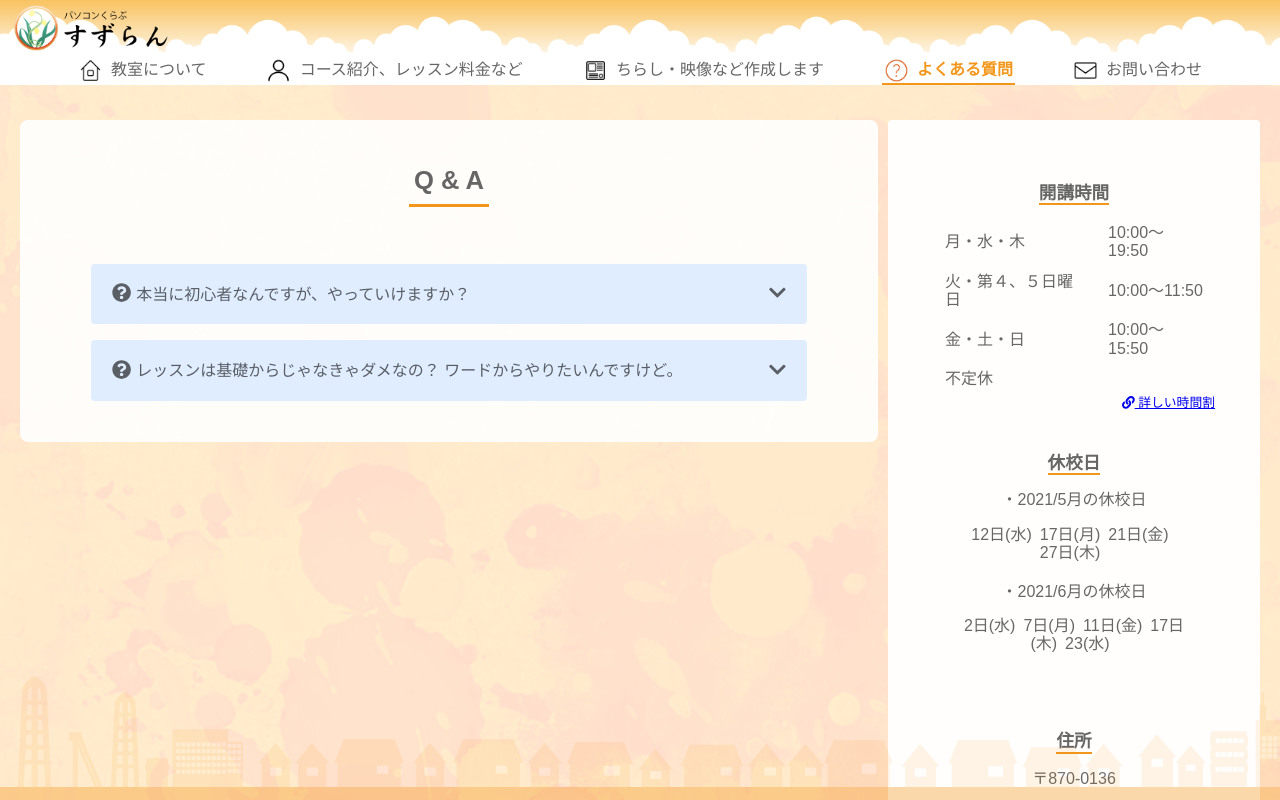
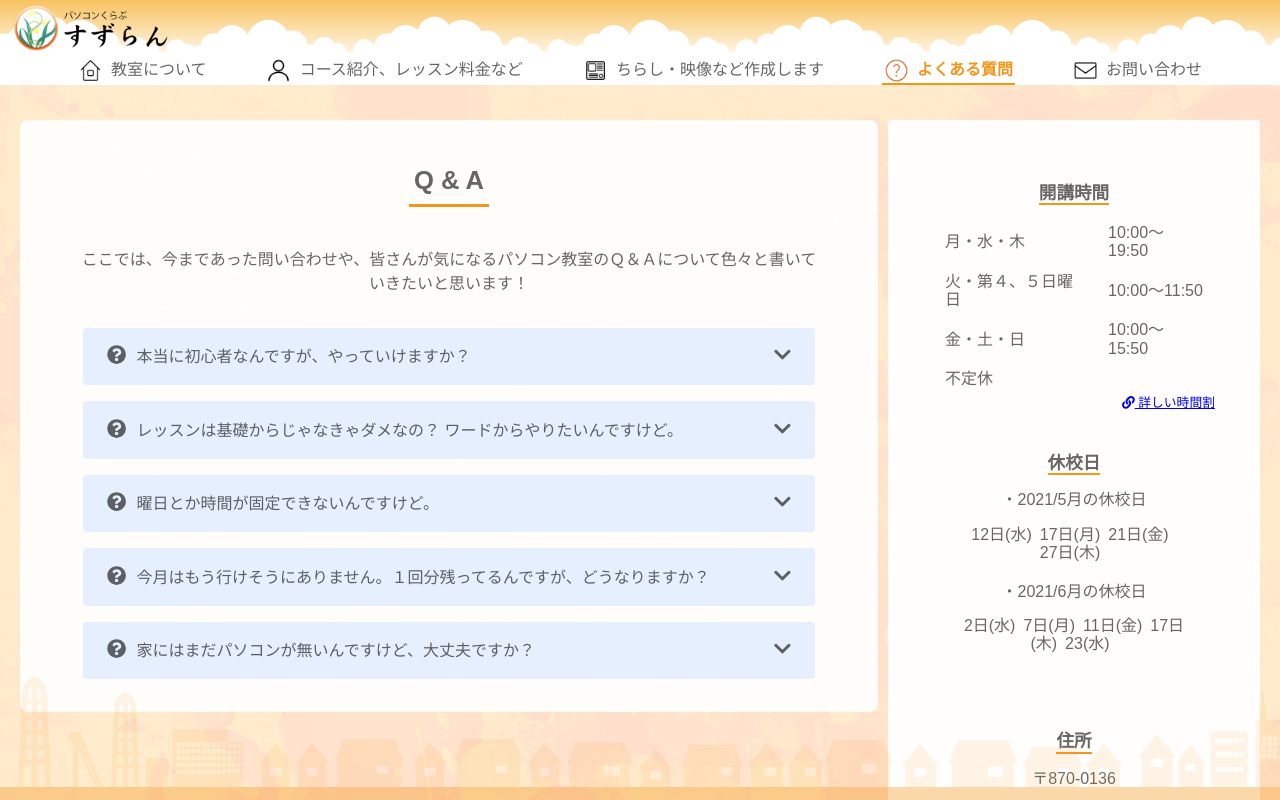
Before and after one commit to KounoTaihei/suzuran-next, a Next.js app: page /questions in a window 1280 px wide. Shown: the top 800 px of the page. Built offline with nearby package versions, Linux system fonts and the light colour scheme.

Commit message:
Q&Aページ追加

```diff
--- a/components/header.tsx
+++ b/components/header.tsx
@@ -7,7 +7,7 @@ const Header = () => {
     return (
         <div className={styles.header}>
             <nav className={styles.navbar}>
-                <Link href="/">
+                <Link href="/" passHref>
                     <h1 className={styles.h1}>
                         <span className={styles.img_wrapper}>
                             <Image
--- a/components/nav.tsx
+++ b/components/nav.tsx
@@ -60,7 +60,7 @@ const Nav = () => {
             <ul className={styles.nav_items}>
                 {items.map(item =>
                     <li key={item.text} className={router.pathname === item.link ? `${styles.nav_item} ${styles.active}` : styles.nav_item}>
-                        <Link href={item.link}>
+                        <Link href={item.link} passHref>
                             <a className={styles.nav_link}>
                                 <Image src={router.pathname === item.link ? item.activeImage : item.image} className={styles.nav_img} width={25} height={25} />
                                 <p className={styles.nav_text}>&thinsp;{item.text}</p>
--- a/components/subcontent.tsx
+++ b/components/subcontent.tsx
@@ -54,7 +54,7 @@ const Subcontent = () => {
                         </tbody>
                     </table>
                 </div>
-                <Link href="/about#timetable">
+                <Link href="/about#timetable" passHref>
                     <a className={styles.link}>
                         <FontAwesomeIcon icon={faLink} /> 詳しい時間割
                     </a>
--- a/pages/questions/index.tsx
+++ b/pages/questions/index.tsx
@@ -3,6 +3,7 @@ import { FontAwesomeIcon } from '@fortawesome/react-fontawesome';
 import { useState } from 'react';
 import Content from '../../components/content'
 import styles from '../../styles/Questions.module.scss';
+import Link from 'next/link';
 
 const Questions = () => {
     const [ open, setOpen ] = useState<number>(0);
@@ -18,14 +19,38 @@ const Questions = () => {
         {
             question: "レッスンは基礎からじゃなきゃダメなの？ ワードからやりたいんですけど。",
             answer: "もちろん、ワードから始めていただくことも可能です。ただ、基礎や活用の内容を知っておいた方が、よりスムーズに身につく場合がありますので、ご自分のレベルに合わせて学習することをオススメしています。色々ご相談下さい。"
+        },
+        {
+            question: "曜日とか時間が固定できないんですけど。",
+            answer: "当校は予約制ですので、ご都合の良い時間にレッスンできます。ご安心ください。",
+        },
+        {
+            question: "今月はもう行けそうにありません。１回分残ってるんですが、どうなりますか？",
+            answer: "その分は来月に予約振替してください。有効期限は該当レッスン日から１ケ月です。"
+        },
+        {
+            question: "家にはまだパソコンが無いんですけど、大丈夫ですか？",
+            answer: "大丈夫です。パソコンって高いものですから、自分が「欲しい」っていう気持ちになったら買ってはどうでしょうか？それまでは教室で練習しましょう。"
         }
     ]
 
     const text = (
         <div className={styles.questions}>
+            <div className={styles.questions_title}>
+                ここでは、今まであった問い合わせや、皆さんが気になるパソコン教室のＱ＆Ａについて色々と書いていきたいと思います！
+            </div>
             {items.map((item, i) =>
                 <>
-                    <div className={`${styles.baloon} ${styles.question}`} onClick={() => setOpen(i + 1)}>
+                    <div
+                        className={open === i + 1 || open === 0 ? `${styles.baloon} ${styles.question} ${styles.open}` : `${styles.baloon} ${styles.question}`}
+                        onClick={() => {
+                            if(open === i + 1) {
+                                setOpen(0);
+                            } else {
+                                setOpen(i + 1);
+                            }
+                        }}
+                    >
                         <div>
                             <span className={styles.iconWrapper}>
                                 <FontAwesomeIcon icon={faQuestionCircle} />
@@ -38,14 +63,14 @@ const Questions = () => {
                             </span>
                         </div>
                     </div>
-                    {open === i + 1 && (
-                        <div className={`${styles.baloon} ${styles.answer}`}>
+                        <div className={open === i + 1 ? `${styles.baloon} ${styles.answer} ${styles.open}` : `${styles.baloon} ${styles.answer}`}>
                             <span className={styles.iconWrapper}>
                                 <FontAwesomeIcon icon={faExclamationCircle} />
                             </span>
-                            {item.answer}
+                            <div>
+                                {item.answer}
+                            </div>
                         </div>
-                    )}
                 </>
             )}
         </div>
--- a/styles/Questions.module.scss
+++ b/styles/Questions.module.scss
@@ -3,29 +3,63 @@
         color: red;
     }
 
+    &_title {
+        text-align: center;
+        margin-bottom: 2rem;
+    }
+
     .baloon {
-        padding: 1rem;
-        margin: 1rem;
+        padding: 0.9rem;
+        margin: 0.5rem;
         border-radius: 4px;
         display: flex;
         align-items: center;
 
         &.question {
             justify-content: space-between;
-            background-color: #e0edff;
+            background-color: #e5effd;
+            opacity: 0.5;
+            transform: scale(0.95, 0.95);
+            transition: 0.3s;
 
             &:hover {
                 cursor: pointer;
             }
+
+            &.open {
+                opacity: 1;
+                transform: scale(1, 1);
+            }
         }
 
         &.answer {
-            background-color: rgb(250, 214, 220);
+            background-color: rgb(248, 228, 231);
+            transition: 0.3s;
+            opacity: 0;
+            visibility: hidden;
+            transform: scale(1, 0);
+            height: 0;
+            margin: 0;
+            padding: 0;
+
+            &.open {
+                height: auto;
+                opacity: 1;
+                visibility: visible;
+                margin: 0.5rem;
+                padding: 0.9rem;
+                height: auto;
+                transform: scale(1, 1);
+            }
         }
 
         .iconWrapper {
-            margin: 0 5px;
+            margin: 0 10px;
             font-size: 1.2em;
+
+            svg {
+                transition: 0.3s;
+            }
 
             &.open svg {
                 transform: rotate(180deg);
```
